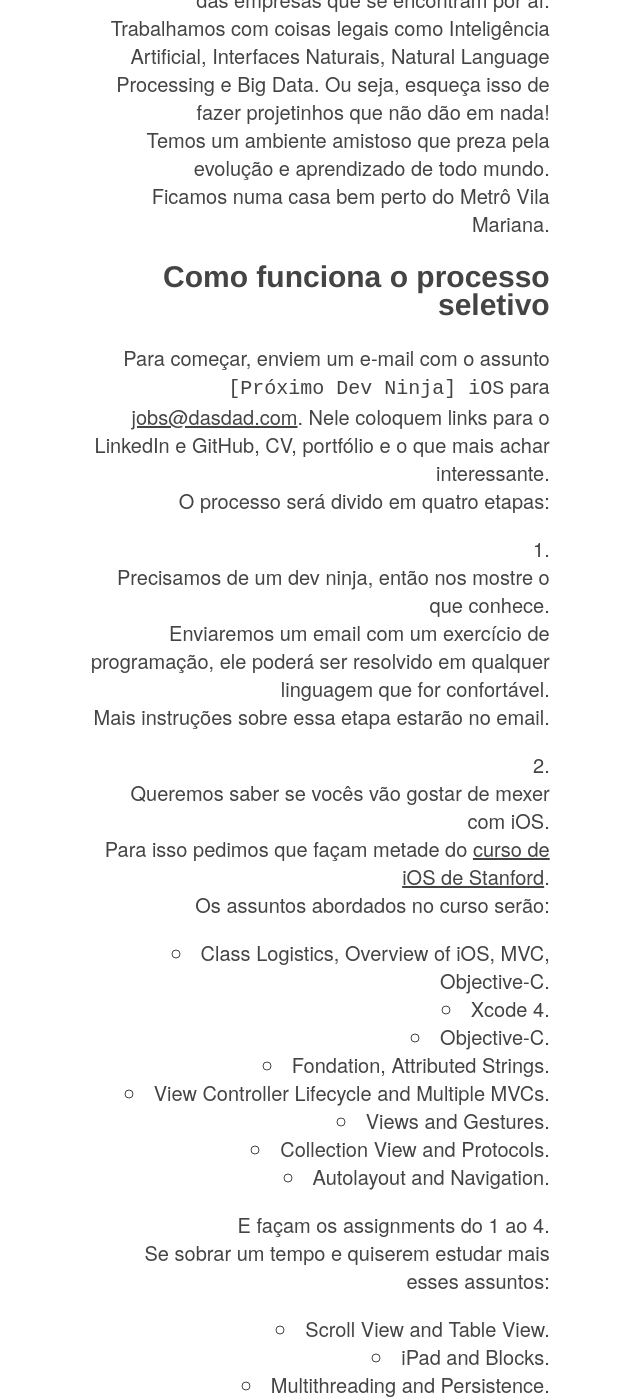
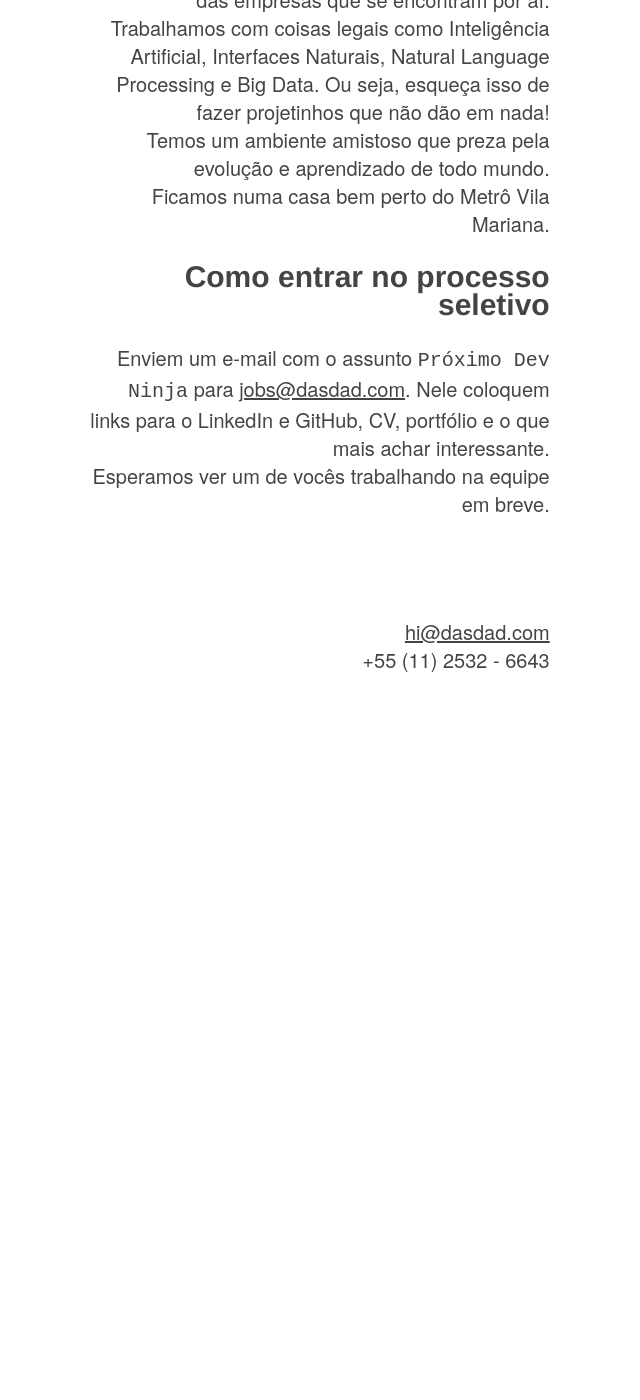
Before and after one commit to dasdad/dasdad.github.io, a Jekyll site: the page built from jobs/alunos/index.md, in a window 1280 px wide and 1400 px high, scrolled down 835 px. Shown: the whole window, without its empty margins (72-712 px from the left). Built offline with Jekyll 4.4.1, drawn with Linux system fonts in a browser that asks for light colours; nearby versions of some CDN libraries; some web fonts are replaced; after the commit the page ends 1539 px from its top, so only the background shows below that; some of the changed text lies outside the part shown.

Commit message:
Remove text about Stanford course

```diff
--- a/jobs/alunos/index.md
+++ b/jobs/alunos/index.md
@@ -32,64 +32,14 @@
 
 Ficamos numa casa bem perto do Metrô Vila Mariana.
 
-Como funciona o processo seletivo
----------------------------------
+Como entrar no processo seletivo
+--------------------------------
 
-Para começar, enviem um e-mail com o assunto `[Próximo Dev Ninja] iOS`
-para [jobs@dasdad.com][1]. Nele coloquem links para o LinkedIn e GitHub, CV,
-portfólio e o que mais achar interessante.
+Enviem um e-mail com o assunto `Próximo Dev Ninja` para [jobs@dasdad.com][1].
+Nele coloquem links para o LinkedIn e GitHub, CV, portfólio e o que mais
+achar interessante.
 
-O processo será divido em quatro etapas:
-
-1. Precisamos de um dev ninja, então nos mostre o que conhece.
-
-   Enviaremos um email com um exercício de programação, ele poderá ser
-   resolvido em qualquer linguagem que for confortável.
-
-   Mais instruções sobre essa etapa estarão no email.
-
-2. Queremos saber se vocês vão gostar de mexer com iOS.
-
-   Para isso pedimos que façam metade do [curso de iOS de Stanford][2].
-
-   Os assuntos abordados no curso serão:
-
-   * Class Logistics, Overview of iOS, MVC, Objective-C.
-   * Xcode 4.
-   * Objective-C.
-   * Fondation, Attributed Strings.
-   * View Controller Lifecycle and Multiple MVCs.
-   * Views and Gestures.
-   * Collection View and Protocols.
-   * Autolayout and Navigation.
-
-   E façam os assignments do 1 ao 4.
-
-   Se sobrar um tempo e quiserem estudar mais esses assuntos:
-
-   * Scroll View and Table View.
-   * iPad and Blocks.
-   * Multithreading and Persistence.
-
-   e fazer o assignment 5, será bem vindo!
-
-   Assim que terminarem todos os assignments, subam eles em
-   suas contas do GitHub e nos mandem.
-
-   **Dica**: nós prezamos *bastante* por código limpo e de fácil entendimento.
-
-3. Feedback.
-
-   Vamos conversar sobre as etapas anteriores aqui na sede da Das Dad.
-
-4. Os escolhidos para a etapa final ficarão alocados na Das Dad
-   finalizando os assignments do curso de iOS com **ajuda de custo**.
-
-   *Observação*: Quem já trabalha e não tem disponibilidade de alocação
-   pode negociar essa parte.
-
-Se esforcem, esperamos ver um de vocês trabalhando na equipe em breve.
+Esperamos ver um de vocês trabalhando na equipe em breve.
 
 
 [1]: mailto:jobs@dasdad.com
-[2]: https://itunes.apple.com/us/course/coding-together-developing/id593208016
```
